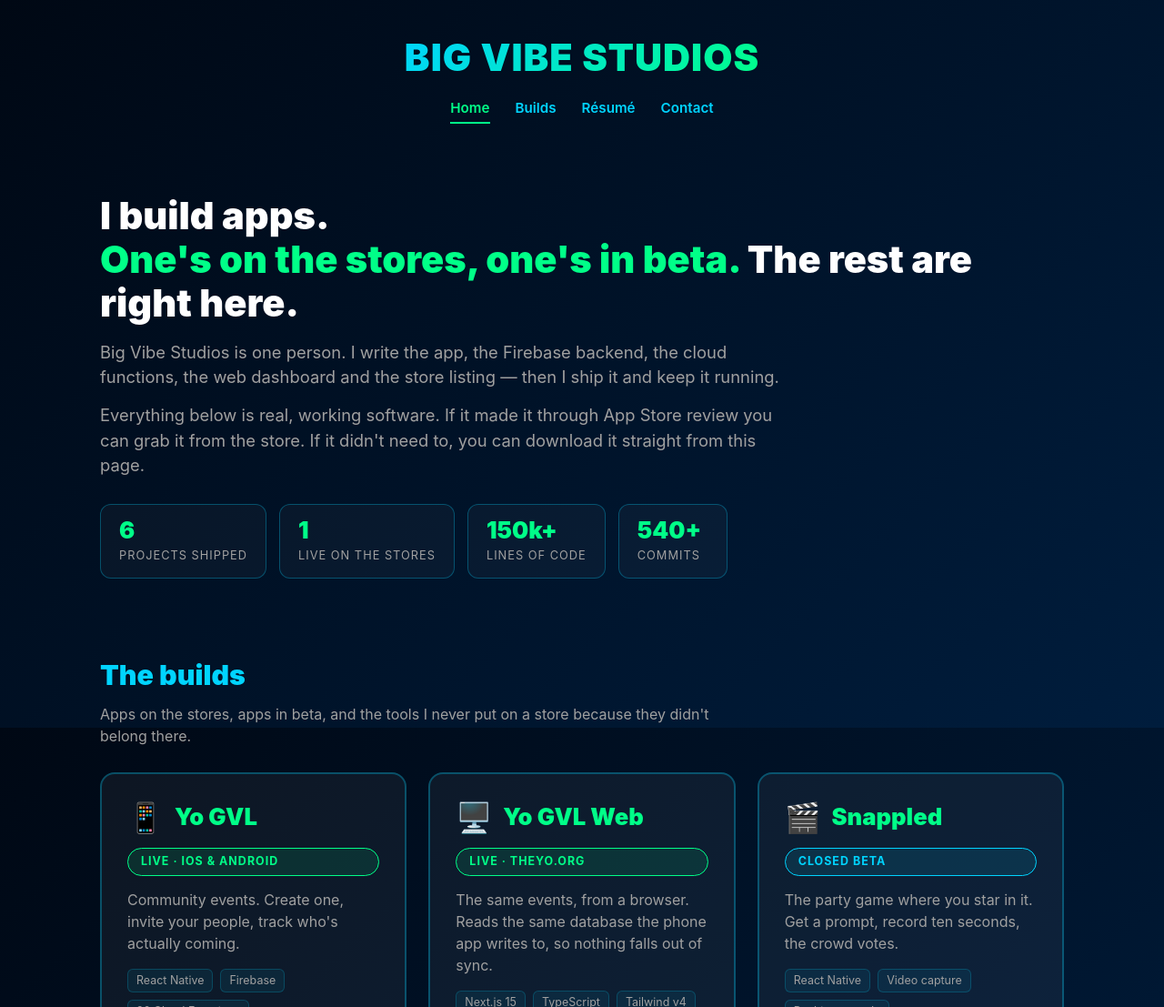
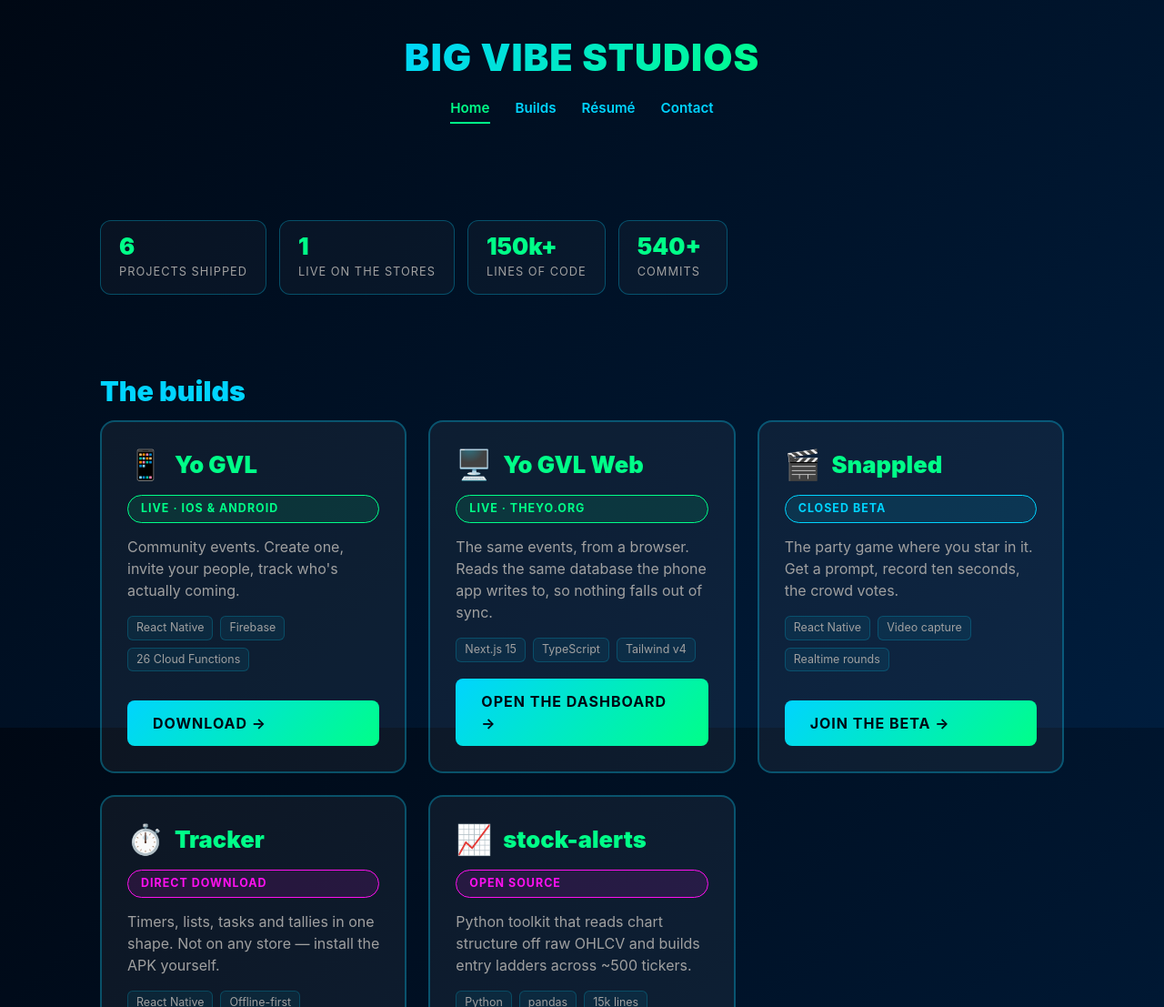
Before and after one commit to michaeljohnstondev/bigvibestudios-web, a plain HTML site: page public/index.html in a window 1280 px wide. Shown: the top 1107 px of the page at 91% size. Drawn offline with Linux system fonts and the light colour scheme.

Commit message:
chore(site): cut the narrative copy, ship the Tracker APK
Removes the hero backstory and the "the builds" lead from the home page,
and the Tracker origin story. The apps don't need backstories — the
pages now go from title straight to what you can do.

Tracker's download button was correctly showing "between releases": the
page HEADs /downloads/tracker-latest.apk and public/downloads/ held only
a .gitkeep. Dropped in the latest finished preview build (Aug 20),
verified as a real zip/APK rather than an HTML error page.

APKs are gitignored, not committed. This one is 78MB — GitHub warns over
50 and rejects over 100 — and a binary replaced every release would
bloat history permanently. The .gitkeep holds the directory; Hosting
serves the file, which is uploaded from disk at deploy time. That
matches what the repo already did: no APK has ever been committed.

Also removes the snappled-web hosting target and its public dir. That
was a half-step toward serving snappled.com from the studio project,
abandoned when Snappled moved to owning its own — the site sits in the
Firebase console unused and can be deleted there.

bigvibestudios.com/snappled/s/** stays so links already shared resolve.

Note the home page now has no <h1> at all.

Co-Authored-By: Claude Opus 5 <noreply@anthropic.com>

```diff
--- a/public/index.html
+++ b/public/index.html
@@ -28,18 +28,6 @@
         <div class="container">
 
             <section class="hero">
-                <h1>I build apps.<br><span class="highlight">One's on the stores, one's in beta.</span> The rest are right here.</h1>
-                <p class="lead">
-                    Big Vibe Studios is one person. I write the app, the Firebase backend,
-                    the cloud functions, the web dashboard and the store listing — then I
-                    ship it and keep it running.
-                </p>
-                <p class="lead">
-                    Everything below is real, working software. If it made it through
-                    App Store review you can grab it from the store. If it didn't need to,
-                    you can download it straight from this page.
-                </p>
-
                 <div class="stats">
                     <div class="stat">
                         <span class="num">6</span>
@@ -62,11 +50,6 @@
 
             <section>
                 <h2 class="section-title">The builds</h2>
-                <p class="section-lead">
-                    Apps on the stores, apps in beta, and the tools I never put on a
-                    store because they didn't belong there.
-                </p>
-
                 <div class="grid">
 
                     <a href="/theyo" class="card">
```
Also changed, not shown: functions/index.js (+10 -1 lines), public/tracker.html (+0 -13 lines), firebase.json, 2 other files.
